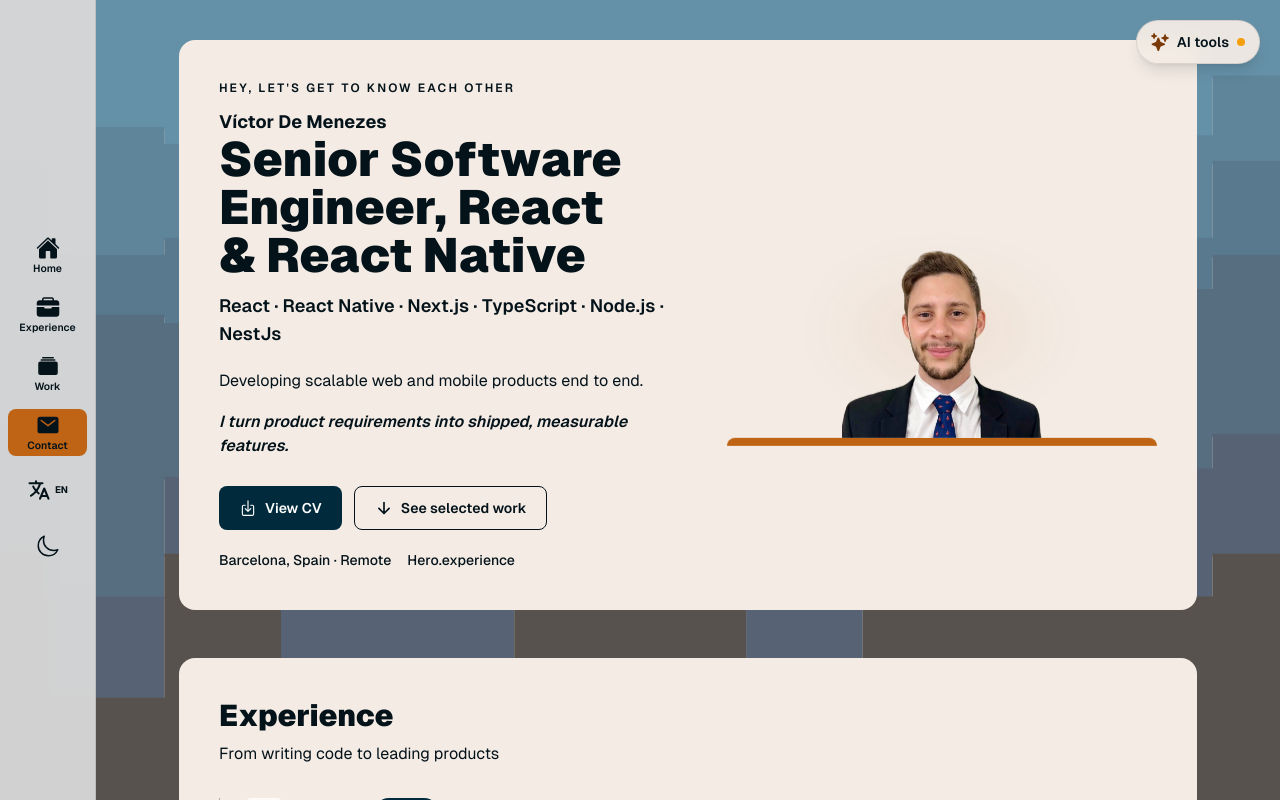
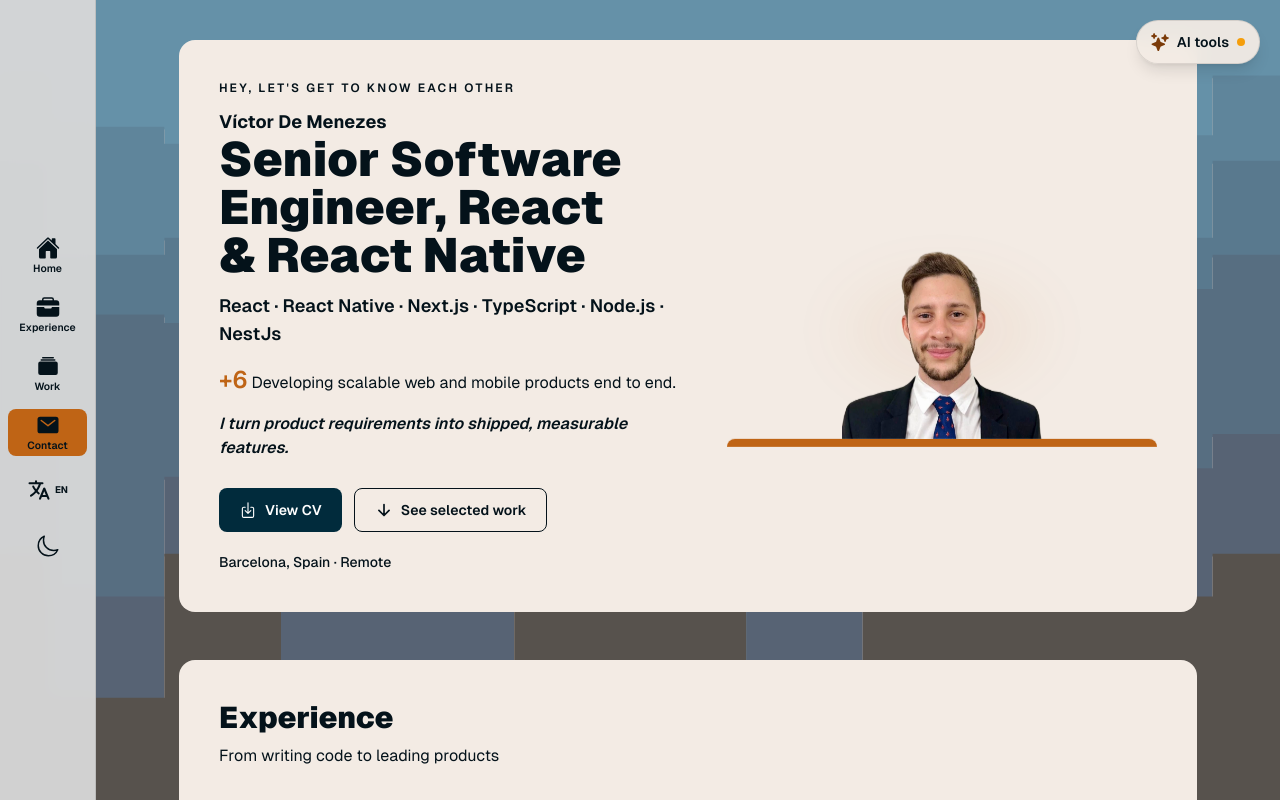
Before and after one commit to VLDeMenezes/vldm, a Next.js app: page /en in a window 1280 px wide. Shown: the top 800 px of the page. Built offline with nearby package versions, Linux system fonts and the light colour scheme; no server answers.

Commit message:
feat: animation on hero and SSR on exp years

```diff
--- a/src/app/[locale]/page.js
+++ b/src/app/[locale]/page.js
@@ -5,10 +5,16 @@ import ContactSection from "@/components/ContactSection";
 import ScrollDepthTracker from "@/components/ScrollDepthTracker";
 
 export default function HomePage() {
+  const now = new Date();
+  const experienceYears =
+    now.getUTCFullYear() -
+    2020 -
+    (now.getUTCMonth() < 2 ? 1 : 0);
+
   return (
     <div className="space-y-8 md:space-y-12">
       <ScrollDepthTracker />
-      <Hero />
+      <Hero years={experienceYears} />
       <ExperienceSection />
       <ProjectSection />
       <ContactSection />
--- a/src/app/globals.css
+++ b/src/app/globals.css
@@ -110,6 +110,32 @@
   .link-accent {
     @apply font-semibold text-AccentInk underline decoration-2 underline-offset-4 hover:text-AccentInk/80 dark:text-DetailLight dark:hover:text-DetailLight/80;
   }
+
+  .experience-counter {
+    display: inline-block;
+    height: 1em;
+    overflow: hidden;
+    font-weight: 600;
+    font-size: x-large;
+    vertical-align: text-bottom;
+    font-variant-numeric: tabular-nums;
+    @apply text-SectionLigth
+  }
+
+  .experience-counter__track {
+    display: flex;
+    flex-direction: column;
+    line-height: 1em;
+  }
+
+  .experience-counter__track>span {
+    display: block;
+    height: 1em;
+  }
+
+  .experience-counter__track--animated {
+    transition: transform 220ms cubic-bezier(0.2, 0.7, 0.2, 1);
+  }
 }
 
 @layer utilities {
@@ -147,11 +173,9 @@
   inset: 9% 7% 5%;
   z-index: 0;
   border-radius: 9999px;
-  background: radial-gradient(
-    closest-side,
-    rgb(var(--detail-light) / 0.3),
-    transparent 72%
-  );
+  background: radial-gradient(closest-side,
+      rgb(var(--detail-light) / 0.3),
+      transparent 72%);
   filter: blur(30px);
   animation: heroGlow 6.5s ease-in-out infinite;
 }
@@ -168,12 +192,10 @@
   position: absolute;
   inset: 0;
   pointer-events: none;
-  background: linear-gradient(
-    105deg,
-    transparent 32%,
-    rgb(255 255 255 / 0.22) 50%,
-    transparent 68%
-  );
+  background: linear-gradient(105deg,
+      transparent 32%,
+      rgb(255 255 255 / 0.22) 50%,
+      transparent 68%);
   transform: translateX(-140%) skewX(-16deg);
   animation: heroSheen 1.8s 0.45s cubic-bezier(0.2, 0.7, 0.2, 1) both;
 }
@@ -184,6 +206,7 @@
 }
 
 @keyframes heroFloat {
+
   0%,
   100% {
     transform: translateY(0);
@@ -195,6 +218,7 @@
 }
 
 @keyframes heroGlow {
+
   0%,
   100% {
     opacity: 0.35;
--- a/src/components/Hero.js
+++ b/src/components/Hero.js
@@ -1,16 +1,57 @@
 "use client";
 
+import { useEffect, useRef, useState } from "react";
 import { useTranslation } from "react-i18next";
 import { IoDownloadOutline, IoArrowDownOutline } from "react-icons/io5";
 import { profile } from "@/data/profile";
 import { track } from "@/lib/analytics";
 import HeroVisual from "./HeroVisual";
 
-export default function Hero() {
+export default function Hero({ years }) {
   const { t } = useTranslation();
+  const heroRef = useRef(null);
+  const [displayedYears, setDisplayedYears] = useState(years);
+  const [isCounting, setIsCounting] = useState(false);
+
+  useEffect(() => {
+    if (
+      years <= 1 ||
+      window.matchMedia("(prefers-reduced-motion: reduce)").matches ||
+      !heroRef.current ||
+      !("IntersectionObserver" in window)
+    ) {
+      return;
+    }
+
+    let intervalId;
+    let startTimeoutId;
+    const observer = new IntersectionObserver(([entry]) => {
+      if (!entry.isIntersecting) return;
+
+      observer.disconnect();
+      setDisplayedYears(1);
+      startTimeoutId = window.setTimeout(() => {
+        let nextYears = 1;
+        setIsCounting(true);
+        intervalId = window.setInterval(() => {
+          nextYears += 1;
+          setDisplayedYears(nextYears);
+          if (nextYears >= years) window.clearInterval(intervalId);
+        }, 280);
+      }, 30);
+    });
+
+    observer.observe(heroRef.current);
+    return () => {
+      observer.disconnect();
+      window.clearTimeout(startTimeoutId);
+      window.clearInterval(intervalId);
+    };
+  }, [years]);
 
   return (
     <section
+      ref={heroRef}
       id="home"
       aria-labelledby="hero-title"
       className="relative overflow-hidden rounded-2xl bg-Surface p-6 text-Ink dark:bg-SectionDark dark:text-InkDark md:p-10"
@@ -36,6 +77,19 @@ export default function Hero() {
           </p>
 
           <p className="mt-5 max-w-xl text-base leading-relaxed">
+            <span className="sr-only">+{years}</span>
+            <span className="experience-counter" aria-hidden="true">
+              <span
+                className={`experience-counter__track${isCounting ? " experience-counter__track--animated" : ""}`}
+                style={{
+                  transform: `translateY(-${years - displayedYears}em)`,
+                }}
+              >
+                {Array.from({ length: years }, (_, index) => (
+                  <span key={index}>+{years - index}</span>
+                ))}
+              </span>
+            </span>{" "}
             {t("Hero.summary")}
           </p>
 
@@ -62,7 +116,6 @@ export default function Hero() {
 
           <p className="mt-5 flex flex-wrap gap-x-4 gap-y-1 text-sm font-medium">
             <span>{t("Hero.location")}</span>
-            <span>{t("Hero.experience")}</span>
           </p>
         </div>
 
```
